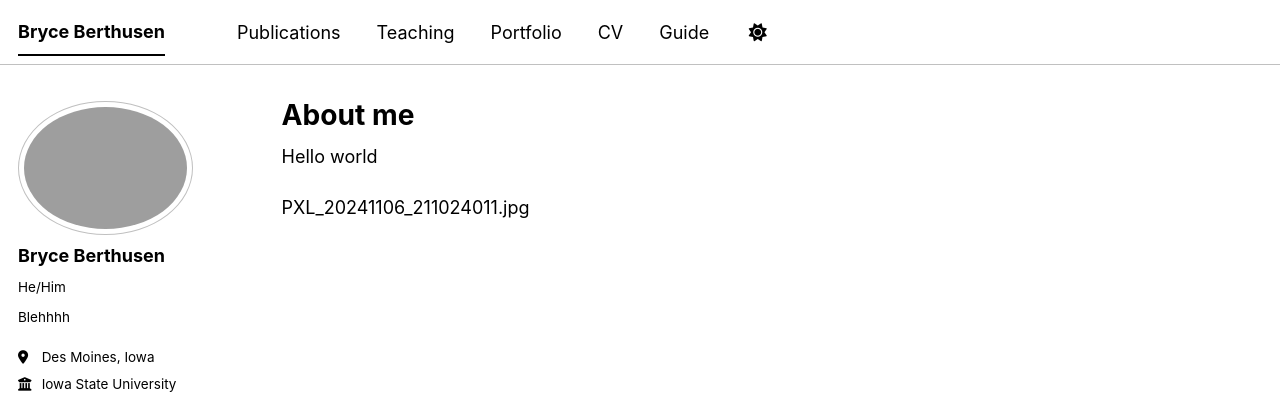
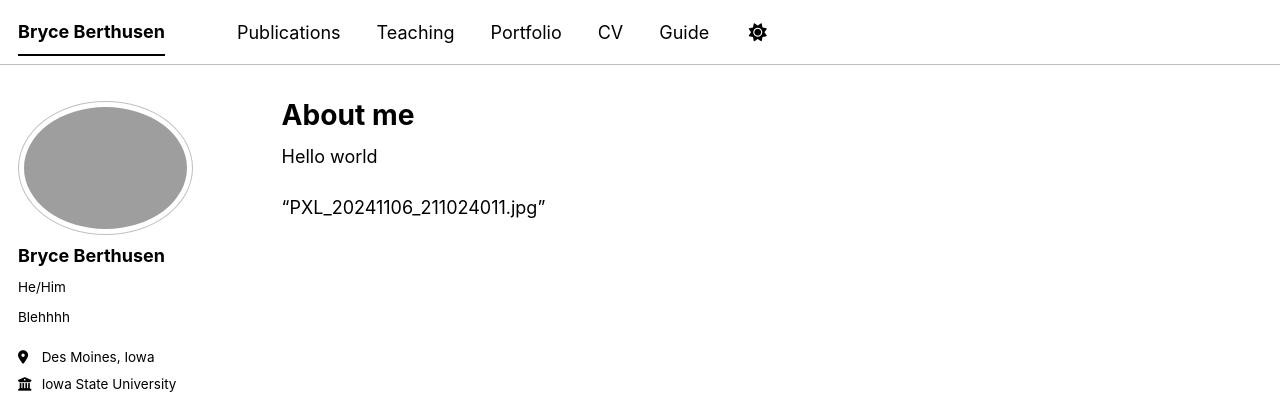
Before and after one commit to bnberthusen/bnberthusen.github.io, a Jekyll site: the page built from _pages/about.md, in a window 1280 px wide. Shown: the top 394 px of the page. Built offline with Jekyll 4.4.1, drawn with Linux system fonts in a browser that asks for light colours; a script bundle is joined from its source files by our own code; library files that are not in the unit come from our copies.

```diff
--- a/_pages/about.md
+++ b/_pages/about.md
@@ -9,4 +9,4 @@ redirect_from:
 
 Hello world
 
-PXL_20241106_211024011.jpg
+"PXL_20241106_211024011.jpg"
```
